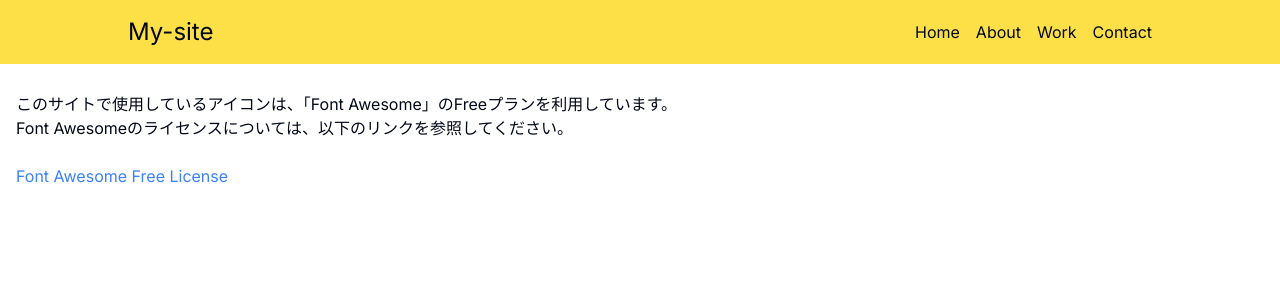
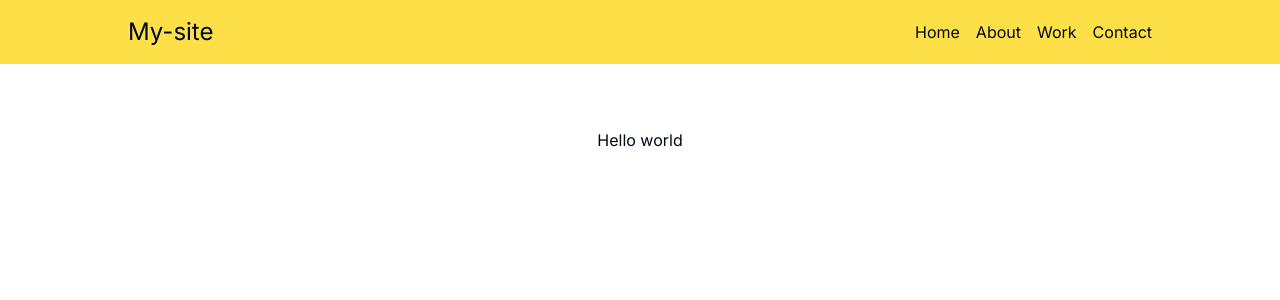
Before and after one commit to tasozo/my-site2, a Next.js app: page / in a window 1280 px wide. Shown: the top 300 px of the page. Built offline with nearby package versions, Linux system fonts and the light colour scheme.

Commit message:
ライセンス表示移動作戦①

```diff
--- a/src/app/page.js
+++ b/src/app/page.js
@@ -1,19 +1,7 @@
-
-import Link from 'next/link'
-
 export default function Home() {
   return (
-    <>
-      <div>
-        <h2>アイコンのライセンス</h2>
-        <br />
-        <p>このサイトで使用しているアイコンは、「Font Awesome」のFreeプランを利用しています。</p>
-        <p>Font Awesomeのライセンスについては、以下のリンクを参照してください。</p>
-        <br />
-        <Link href='https://fontawesome.com/license/free' className='text-blue-500'>
-          Font Awesome Free License
-        </Link>
-      </div>
-    </>
-  )
+    <main className="flex flex-col items-center justify-between p-24">
+      Hello world
+    </main>
+  );
 }
```
